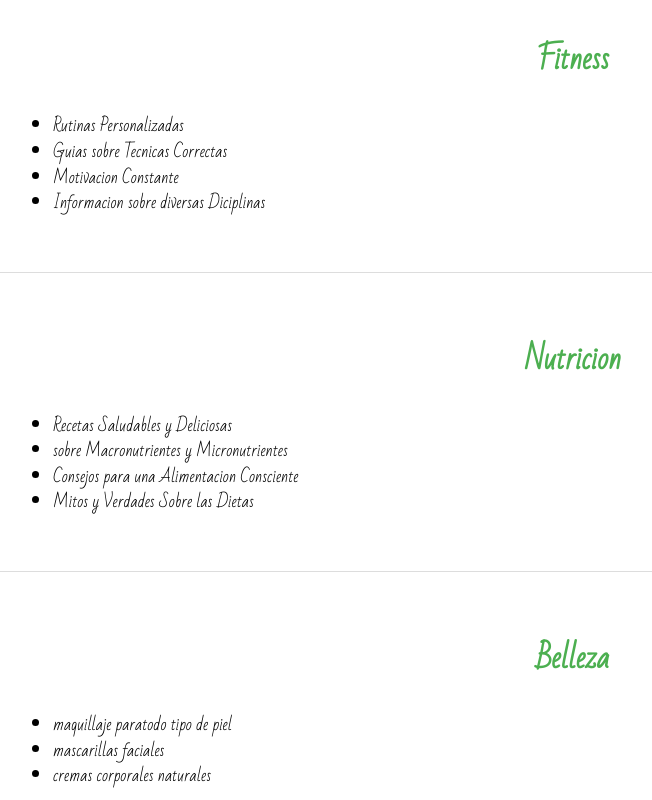
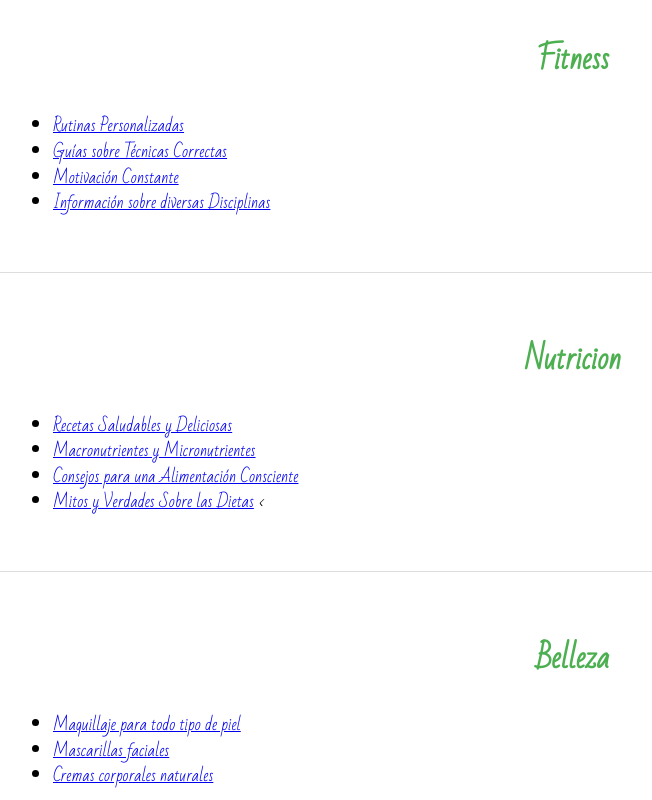
Before and after one commit to Mayli92/Proyecto_Final, a plain HTML site: page index.html in a window 1280 px wide. Shown: the part 880-1680 px from the top of the page, without its empty margins (67-719 px from the left). Drawn offline with Linux system fonts and the light colour scheme; no server answers.

Commit message:
Update fitness, nutrition, and beauty sections with links for improved navigation

```diff
--- a/index.html
+++ b/index.html
@@ -39,30 +39,52 @@
 
             <section id="fitness">
                 <h2>Fitness</h2>
-                <ul>
-                    <li>Rutinas Personalizadas</li>
-                    <li>Guias sobre Tecnicas Correctas</li>
-                    <li>Motivacion Constante</li>
-                    <li>Informacion sobre diversas Diciplinas</li>
-                </ul>
+            <ul>
+                <li>
+                <a href="#rutinas-personalizadas">Rutinas Personalizadas</a>
+                </li>
+                <li>
+                <a href="https://www.simplyfitness.com">Guías sobre Técnicas Correctas</a>
+                </li>
+                <li>
+                <a href="#motivacion-fitness">Motivación Constante</a>
+                </li>
+                <li>
+                <a href="#disciplinas-varias">Información sobre diversas Disciplinas</a>
+                </li>
+            </ul>
             </section>
 
             <section id="nutricion">
                 <h2>Nutricion</h2>
                 <ul>
-                    <li>Recetas Saludables y Deliciosas</li>
-                    <li>sobre Macronutrientes y Micronutrientes</li>
-                    <li>Consejos para una Alimentacion Consciente</li>
-                    <li>Mitos y Verdades Sobre las Dietas</li>
+                    <li>
+                    <a href="#recetas-saludables">Recetas Saludables y Deliciosas</a>
+                    </li>
+                    <li>
+                    <a href="#info-nutrientes">Macronutrientes y Micronutrientes</a>
+                    </li>
+                    <li>
+                    <a href="#alimentacion-consciente">Consejos para una Alimentación Consciente</a>
+                    </li>
+                    <li>
+                    <a href="#mitos-dietas">Mitos y Verdades Sobre las Dietas</a>
+        <           </li>
                 </ul>
             </section>
 
             <section id="belleza">
                 <h2>Belleza</h2>
                 <ul>
-                    <li>maquillaje paratodo tipo de piel</li>
-                    <li>mascarillas faciales</li>
-                    <li>cremas corporales naturales</li>
+                    <li>
+                    <a href="#maquillaje-tipos">Maquillaje para todo tipo de piel</a>
+                    </li>
+                    <li>
+                    <a href="#mascarillas">Mascarillas faciales</a>
+                    </li>
+                    <li>
+                    <a href="#cremas-naturales">Cremas corporales naturales</a>
+                    </li>
                 </ul>
             </section>
 
```
